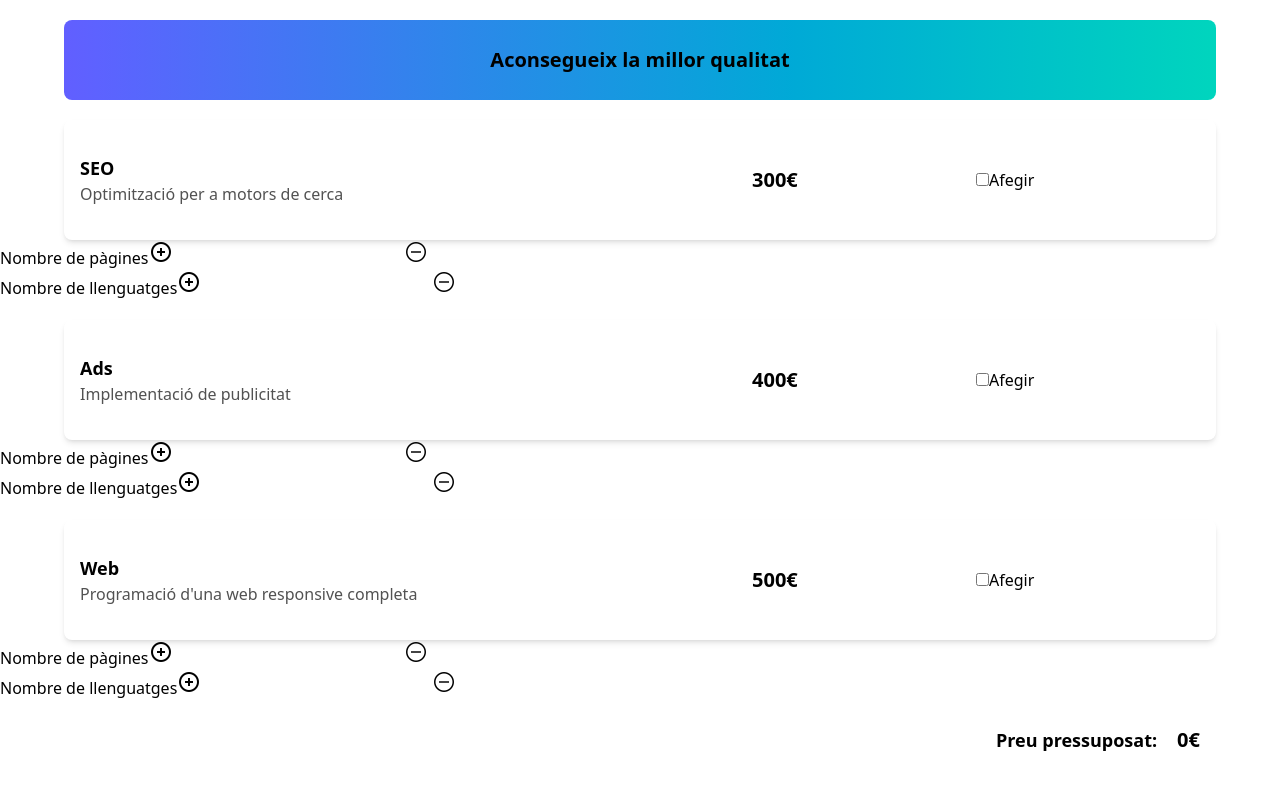
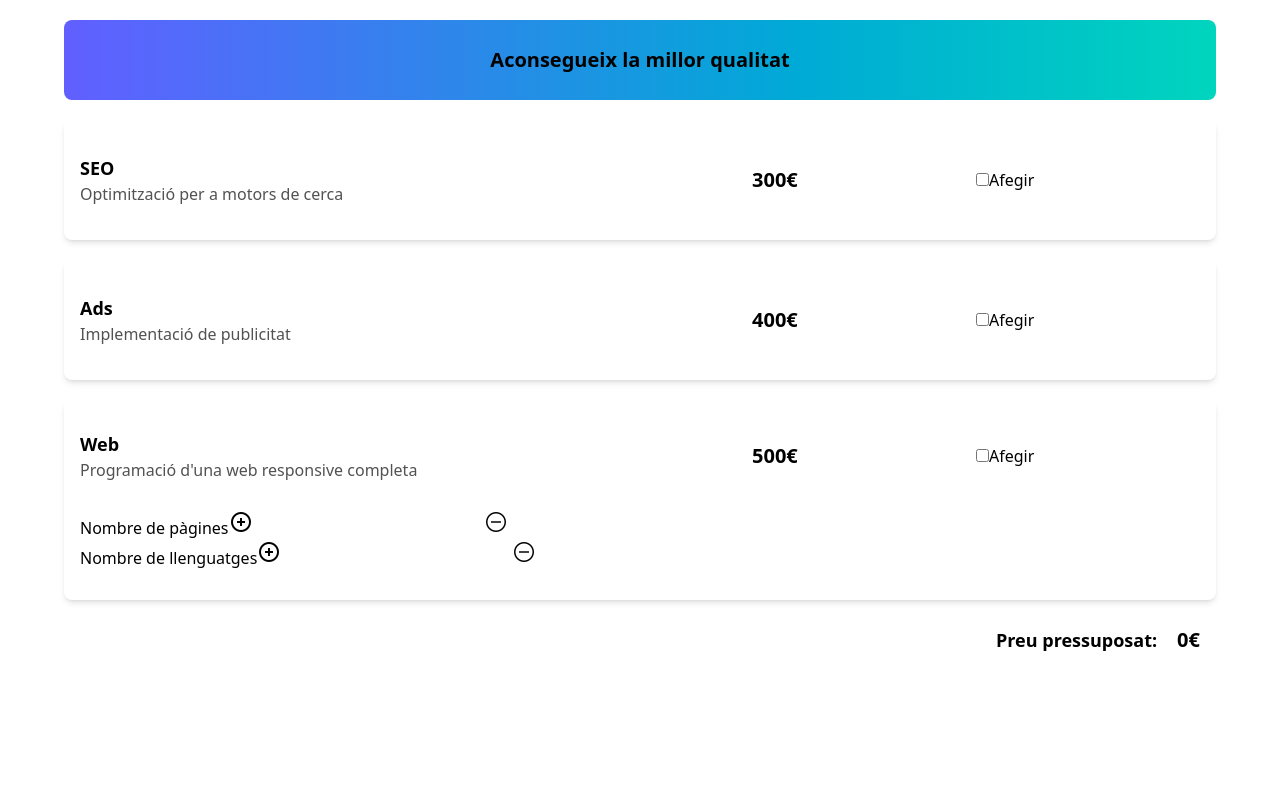
Before and after one commit to gerard-asuncion/sprint-6-react, a React (Vite) app: page / in a window 1280 px wide. Shown: the top 790 px of the page. Built offline with nearby package versions, Linux system fonts and the light colour scheme.

Commit message:
feat: Checkbox web has extras

```diff
--- a/src/components/Checkbox.tsx
+++ b/src/components/Checkbox.tsx
@@ -15,9 +15,10 @@ type Props = {
 
 const Checkbox = ({currentSection}: Props) => {
   return (
-    <>
-        <section className={`w-90/100 h-30 p-4 rounded-lg flex justify-between
-        items-center m-auto mt-5 shadow-md ${currentSection.isChecked ? 'border-indigo-500 border-2' : ''}`}>
+    <section className={`flex flex-col w-90/100 p-4 rounded-lg m-auto mt-5 shadow-md
+    ${currentSection.isChecked ? 'border-indigo-500 border-2' : ''}
+    ${currentSection.isWeb ? 'justify-around h-50' : 'justify-center h-30'}`}>
+        <section className="flex justify-between items-center">
             <article className="w-60/100">
                 <h2 className="text-lg font-bold">{currentSection.section}</h2>
                 <p className="text-neutral-600">{currentSection.description}</p>
@@ -30,11 +31,11 @@ const Checkbox = ({currentSection}: Props) => {
                 <label htmlFor="add">Afegir</label>
             </article>
         </section>
-        <section>
+        <section className={currentSection.isWeb ? '' : 'hidden'}>
             <WebExtras>Nombre de pàgines</WebExtras>
             <WebExtras>Nombre de llenguatges</WebExtras>
         </section>
-    </>
+    </section>
   )
 }
 
```
